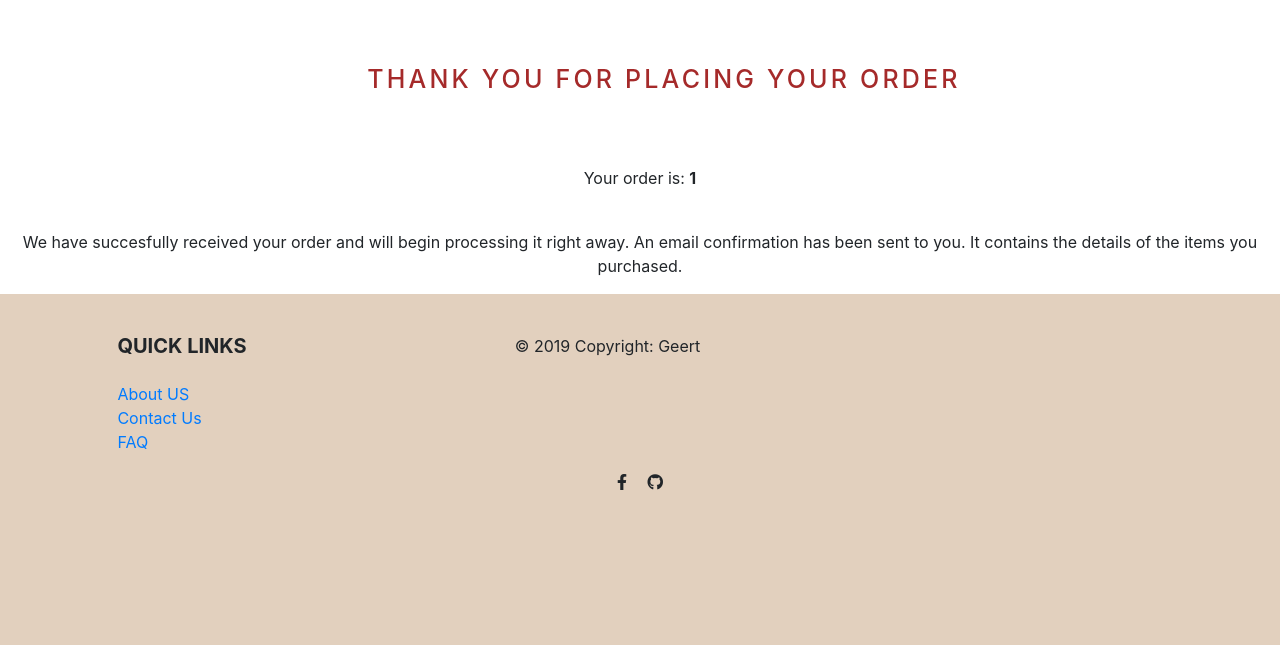
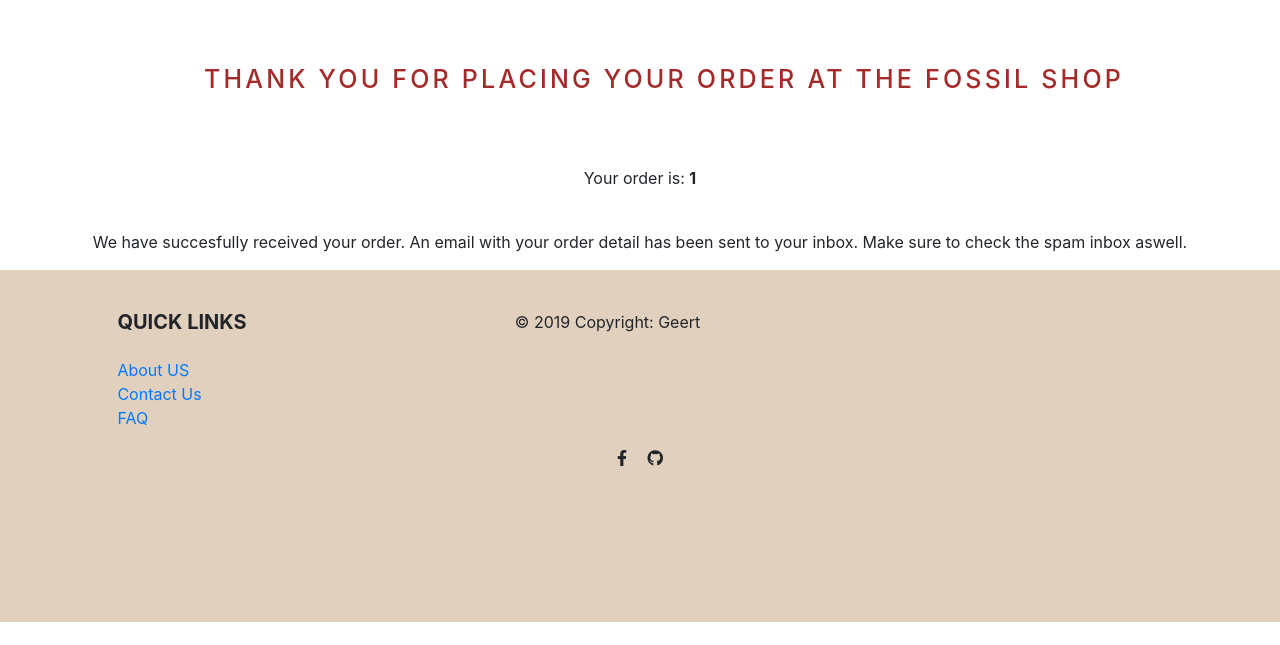
Before and after one commit to codingwithgeert/fossil-website, a Django app: page /cart/thankyou/1 in a window 1280 px wide. Shown: the part 106-751 px from the top of the page. Run offline with Django 3.2, Linux system fonts and the light colour scheme; tables that the repository leaves empty hold one stand-in row (values such as "Sample post"); some libraries are stand-ins or nearby versions.

Commit message:
cleaned up code

```diff
--- a/cart/templates/ordsuccess.html
+++ b/cart/templates/ordsuccess.html
@@ -1,22 +1,22 @@
 {% extends "base.html" %}
 {% load static %}
 
-{% block title %}Home{% endblock %}
+{% block title %}Order Succesfull{% endblock %}
 The Fossil Shop
 {% block content %}
 <div class="text-center">
     <br>
     <br>
     <h1 class ="text-center product_title">
-        Thank you for placing your order
+        Thank you for placing your order at The Fossil Shop
     </h1>
     <br>
     <br>
     <p>Your order is: <b>{{ customer_order.id }}</b></p>
     <br>
     <p>
-        We have succesfully received your order and will begin processing it right away. An email
-        confirmation has been sent to you. It contains the details of the items you purchased.
+        We have succesfully received your order. An email with your order detail has been sent to your inbox.
+        Make sure to check the spam inbox aswell.
     </p>
 </div>
 {% endblock %}
```
